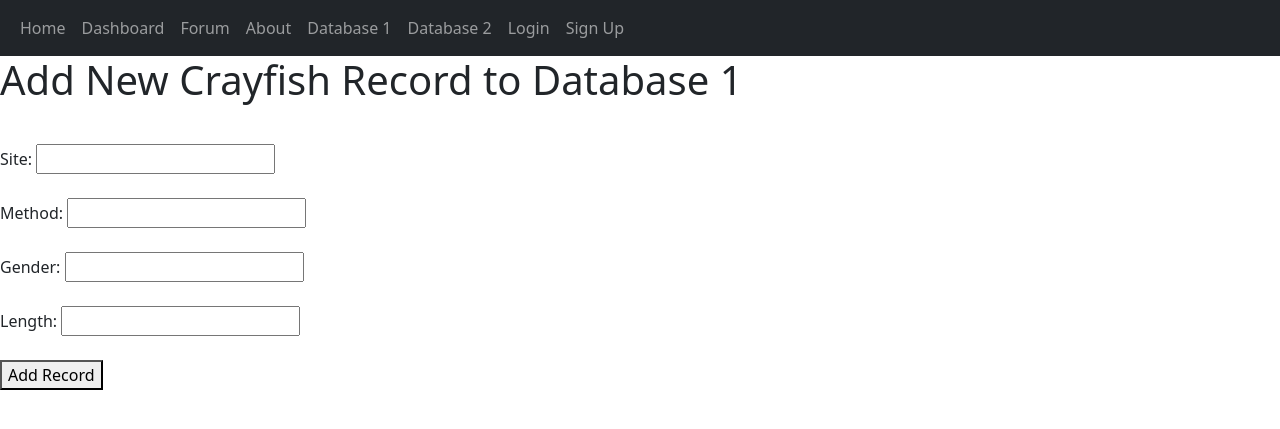
After one commit to bennylao/comp0034-cw2-g-team_1, a Flask app: page /crayfish1add in a window 1280 px wide. The commit adds this page. Shown: the top 429 px of the page. Run offline with Flask 3, Linux system fonts and the light colour scheme; parts of the project's set-up code (start-up, migrations or seed data) failed here and were passed over; some libraries are stand-ins or nearby versions.

Commit message:
'add record' functionality for database 1 and 2

```diff
--- a/crayfish_analysis_app/templates/crayfish1.html
+++ b/crayfish_analysis_app/templates/crayfish1.html
@@ -8,6 +8,7 @@
     <h1 class="text-center mb-4">Crayfish Caught Using Different Trapping Methods</h1>
     <form>
       <button type="submit" formaction="/crayfish1/download" class="btn"> <i class="fa fa-download"></i> Download Database 1</button>
+      <button type="submit" formaction="/crayfish1add" class="btn btn-primary"><i class="fa fa-plus"></i> Add Crayfish Record</button>
     </form>
     <br>
     <div class="card">
--- /dev/null
+++ b/crayfish_analysis_app/templates/crayfish1add.html
@@ -0,0 +1,22 @@
+{% extends 'base.html' %}
+
+{% block content %}
+  <h1>Add New Crayfish Record to Database 1</h1>
+  <br>
+  <h3></h3>
+  <form method="POST">
+    <label for="site">Site:</label>
+    <input type="text" name="site" id="site" required>
+    <br><br>
+    <label for="method">Method:</label>
+    <input type="text" name="method" id="method" required>
+    <br><br>
+    <label for="gender">Gender:</label>
+    <input type="text" name="gender" id="gender" required>
+    <br><br>
+    <label for="length">Length:</label>
+    <input type="number" name="length" id="length" required>
+    <br><br>
+    <button type="submit">Add Record</button>
+  </form>
+{% endblock %}
--- a/crayfish_analysis_app/templates/crayfish2.html
+++ b/crayfish_analysis_app/templates/crayfish2.html
@@ -8,6 +8,7 @@
     <h1 class="text-center mb-4">Crayfish Lengths and Weights</h1>
     <form>
       <button type="submit" formaction="/crayfish2/download" class="btn"> <i class="fa fa-download"></i> Download Database 2</button>
+      <button type="submit" formaction="/crayfish2add" class="btn btn-primary"><i class="fa fa-plus"></i> Add Crayfish Record</button>
     </form>
     <br>
     <div class="card">
--- a/crayfish_analysis_app/views.py
+++ b/crayfish_analysis_app/views.py
@@ -794,3 +794,80 @@ def crayfish2delete(id):
         db.session.commit()
         flash("Record deleted.", category="success")
     return redirect(url_for('views.crayfish2'))
+
+@main_bp.route('/crayfish1add', methods=['GET', 'POST'])
+# @login_required
+def crayfish1add():
+    if request.method == 'POST':
+        site = request.form.get('site')
+        method = request.form.get('method')
+        gender = request.form.get('gender')
+        length = request.form.get('length')
+
+        if not site:
+            flash('Field cannot be empty.', category='error')
+
+        if not method:
+            flash('Field cannot be empty.', category='error')
+
+        if not gender:
+            flash('Field cannot be empty.', category='error')
+
+        try:
+            length = float(length)
+            if length < 0:
+                flash('Length must be positive.', category='error')
+                return redirect(url_for('views.crayfish1add'))
+        except ValueError:
+            flash('Length must be a number.', category='error')
+            return redirect(url_for('views.crayfish1add'))
+
+        crayfish1 = Crayfish1(site=site, method=method, gender=gender, length=length)
+        db.session.add(crayfish1)
+        db.session.commit()
+        flash('Record added!', category='success')
+        return redirect(url_for('views.crayfish1'))
+
+    return render_template('crayfish1add.html', user=current_user)
+
+
+@main_bp.route('/crayfish2add', methods=['GET', 'POST'])
+# @login_required
+def crayfish2add():
+    if request.method == 'POST':
+        site = request.form.get('site')
+        gender = request.form.get('gender')
+        length = request.form.get('length')
+        weight = request.form.get('weight')
+
+        if not site:
+            flash('Field cannot be empty.', category='error')
+
+        if not gender:
+            flash('Field cannot be empty.', category='error')
+
+        try:
+            length = float(length)
+            if length < 0:
+                flash('Length must be positive.', category='error')
+                return redirect(url_for('views.crayfish2add'))
+        except ValueError:
+            flash('Length must be a number.', category='error')
+            return redirect(url_for('views.crayfish2add'))
+
+        try:
+            weight = float(weight)
+            if length < 0:
+                flash('Weight must be positive.', category='error')
+                return redirect(url_for('views.crayfish2add'))
+        except ValueError:
+            flash('Weighth must be a number.', category='error')
+            return redirect(url_for('views.crayfish2add'))
+
+        crayfish2 = Crayfish2(site=site, gender=gender, length=length, weight=weight)
+        db.session.add(crayfish2)
+        db.session.commit()
+        flash('Record added!', category='success')
+        return redirect(url_for('views.crayfish2'))
+
+    return render_template('crayfish2add.html', user=current_user)
```
Also changed, not shown: crayfish_analysis_app/templates/crayfish2add.html (added, +22 -0 lines).
